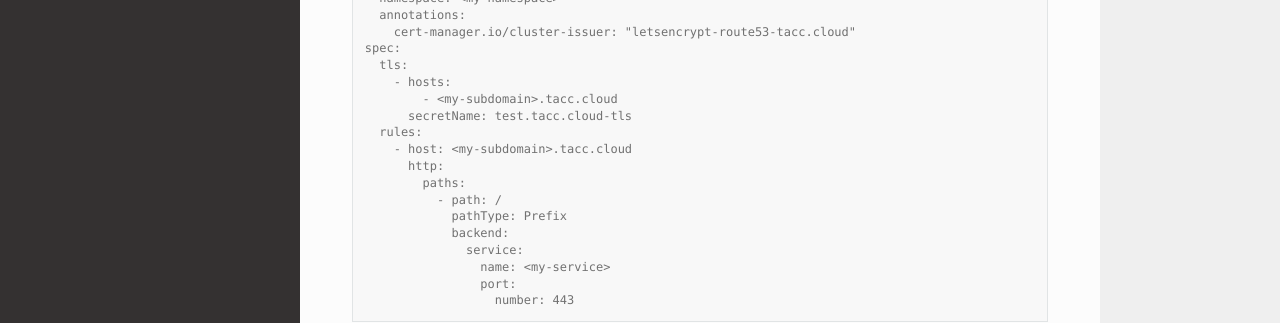
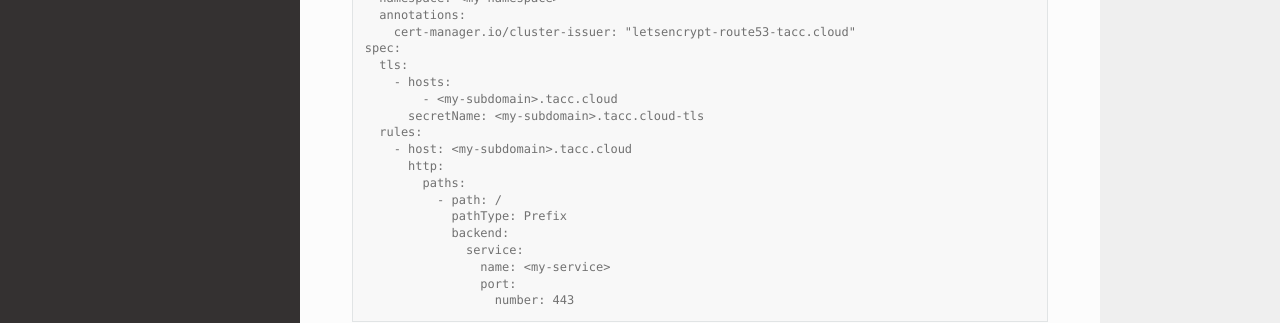
Before and after one commit to TACC-Cloud/savanna-documentation, a Sphinx documentation site: the page built from docs/source/features.rst, in a window 1280 px wide and 900 px high. Shown: the part 378-701 px from the top of the window. Built offline with Sphinx 7.4.7 and the Read the Docs theme 3.1.0, drawn with Linux system fonts in a browser that asks for light colours.

Commit message:
Update features.rst

```diff
--- a/docs/source/features.rst
+++ b/docs/source/features.rst
@@ -21,7 +21,7 @@ Savanna allows users to create an ingress which will automatically request and i
     tls:
       - hosts:
           - <my-subdomain>.tacc.cloud
-        secretName: test.tacc.cloud-tls
+        secretName: <my-subdomain>.tacc.cloud-tls
     rules:
       - host: <my-subdomain>.tacc.cloud
         http:
```
